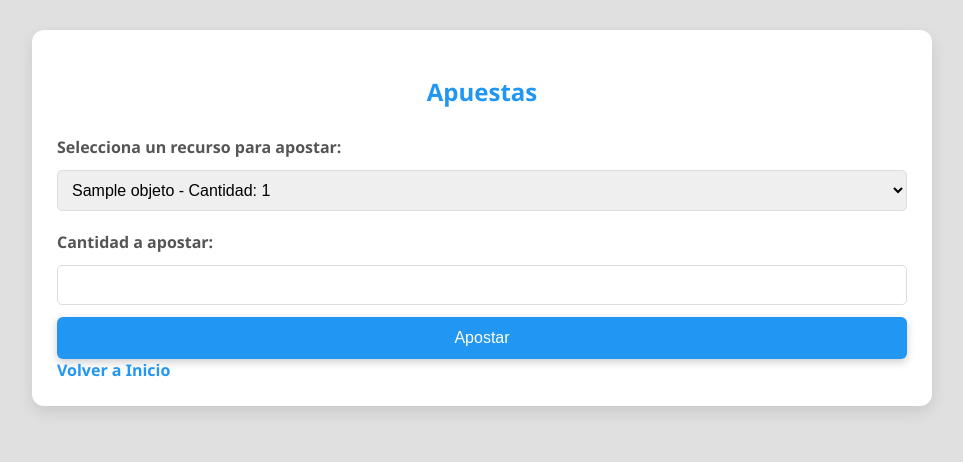
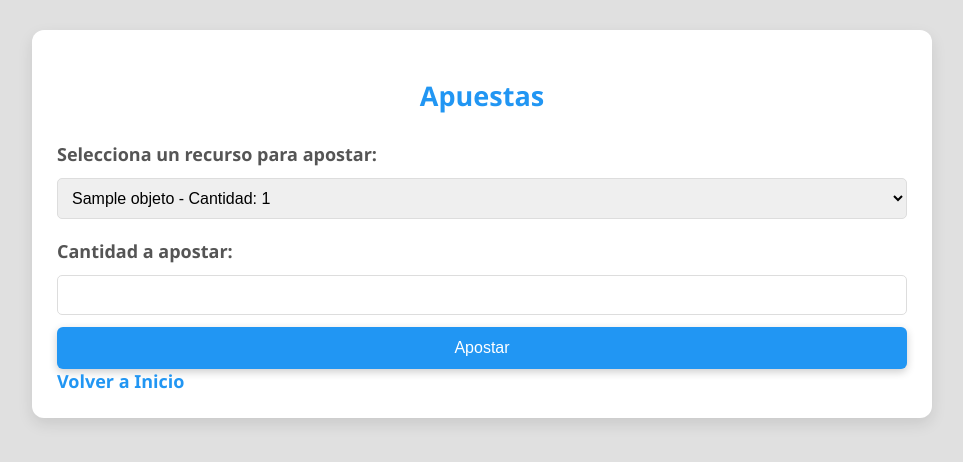
Before and after one commit to moriva01/proyecto_ingenieria_datos, a Flask app: page /apuestas in a window 1280 px wide. Shown: the top 462 px of the page, without its empty margins (158-1121 px from the left). Run offline with Flask 3, Linux system fonts and the light colour scheme; a user stored in the database is signed in; tables that the repository leaves empty hold one stand-in row (values such as "Sample post"); some libraries are stand-ins or nearby versions.

Commit message:
Update style.css

```diff
--- a/code/app/static/style.css
+++ b/code/app/static/style.css
@@ -5,7 +5,9 @@ body {
     color: #333;
     margin: 0;
     padding: 0;
+    font-size: 18px; /* Aumenta el tamaño de la fuente */
 }
+
 
 /* Encabezados */
 h2 {
```
